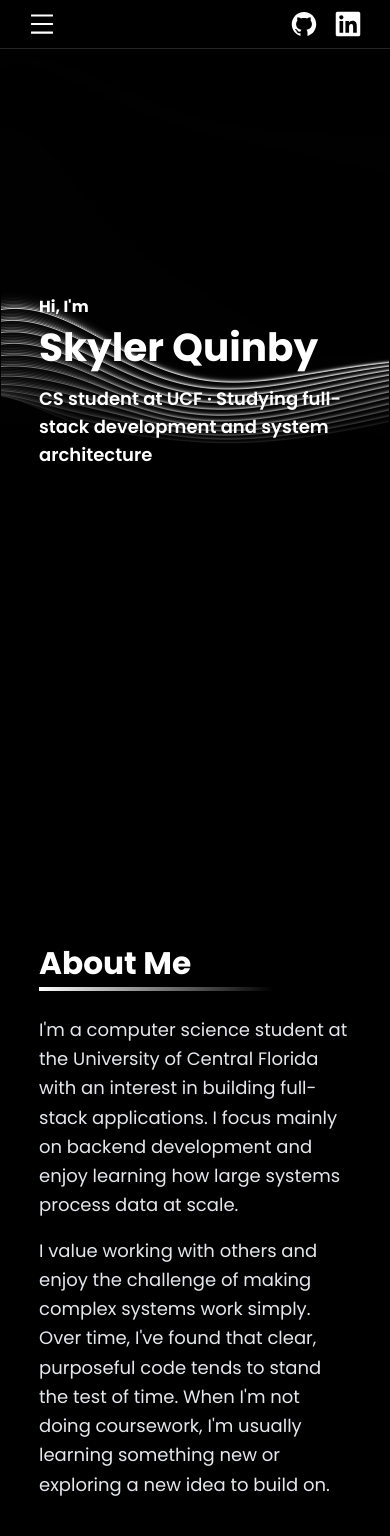
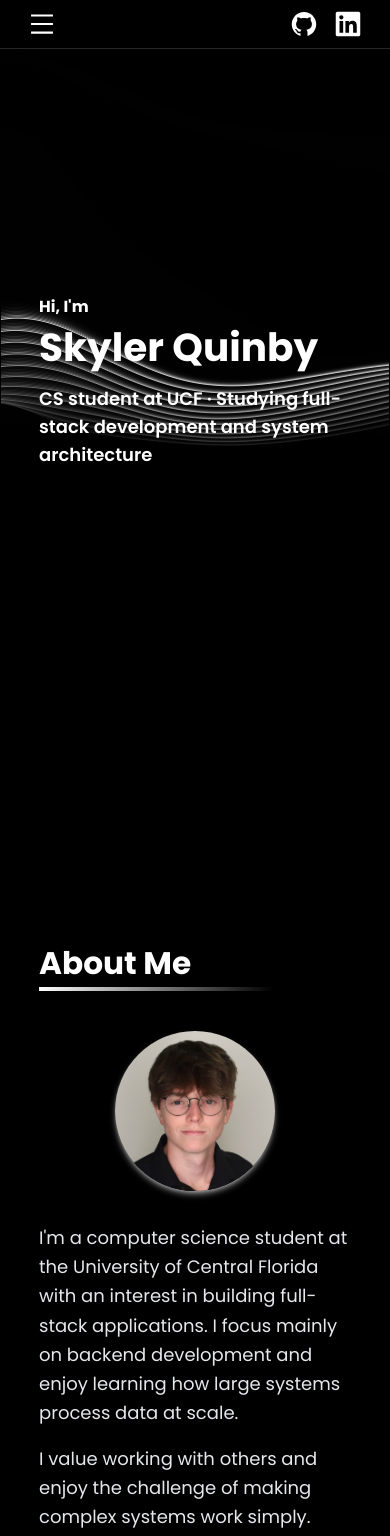
Before and after one commit to coskyler/Portfolio, a Next.js app: page / in a window 390 px wide. Shown: the top 1536 px of the page. Built offline with nearby package versions, Linux system fonts and the light colour scheme.

Commit message:
Add portrait to mobile

```diff
--- a/src/app/page.js
+++ b/src/app/page.js
@@ -121,6 +121,15 @@ export default function Page() {
               <div className='w-full max-w-[90ch] flex flex-col'>
                 <h2 className='text-[clamp(1.5rem,8vw,4rem)] font-bold'>About Me</h2>
                 <div className="h-1 bg-gradient-to-r from-white to-transparent mb-6 w-[75%]" />
+                <div className="relative w-40 h-40 block lg:hidden shadow-md shadow-white/50 rounded-full overflow-hidden self-center mt-4 mb-8">
+                  <Image
+                    className="object-cover scale-125 object-[50%_10%] translate-x-2"
+                    src="/media/headshot.png"
+                    alt=""
+                    fill
+                  />
+                </div>
+
                 <p className='text-lg leading-relaxed text-gray-200 mb-4'>
                   I&apos;m a computer science student at the University of Central Florida with an interest in building full-stack applications. I focus mainly on backend development and enjoy learning how large systems process data at scale.
                 </p>
```
